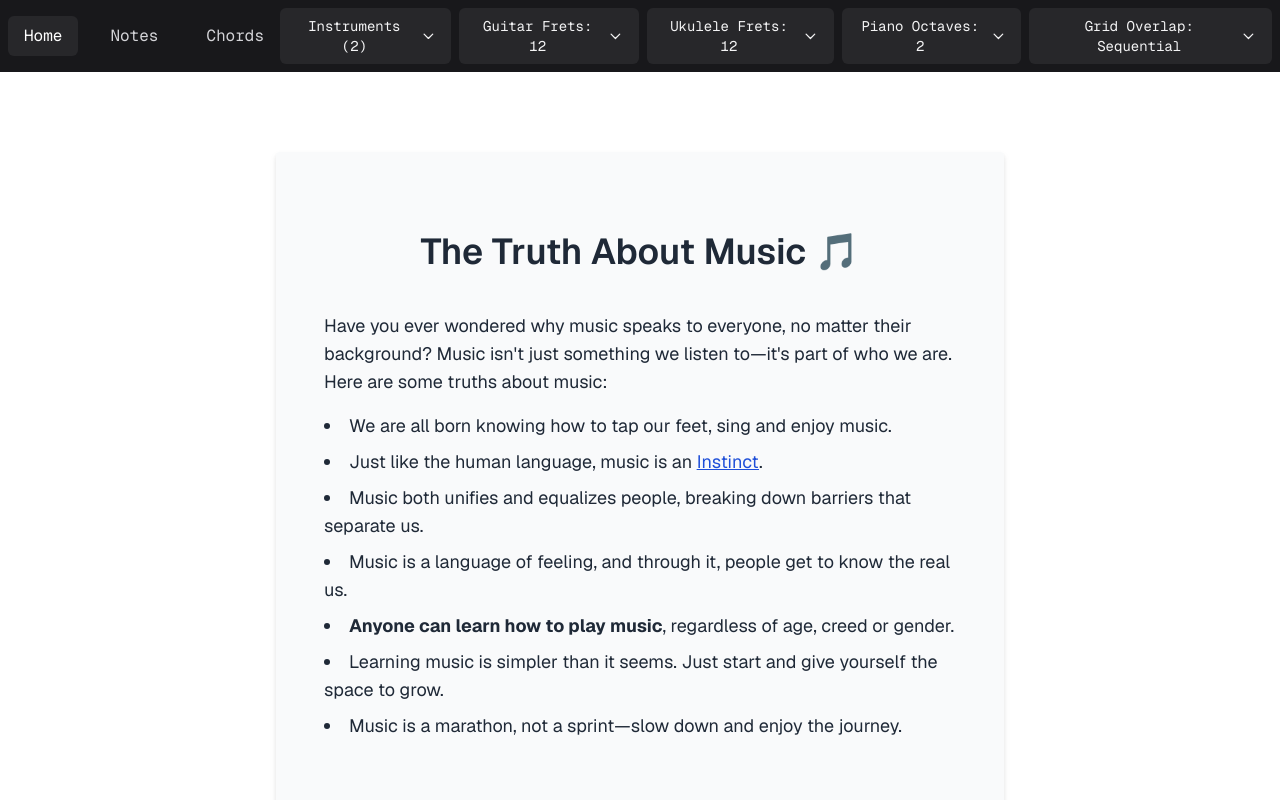
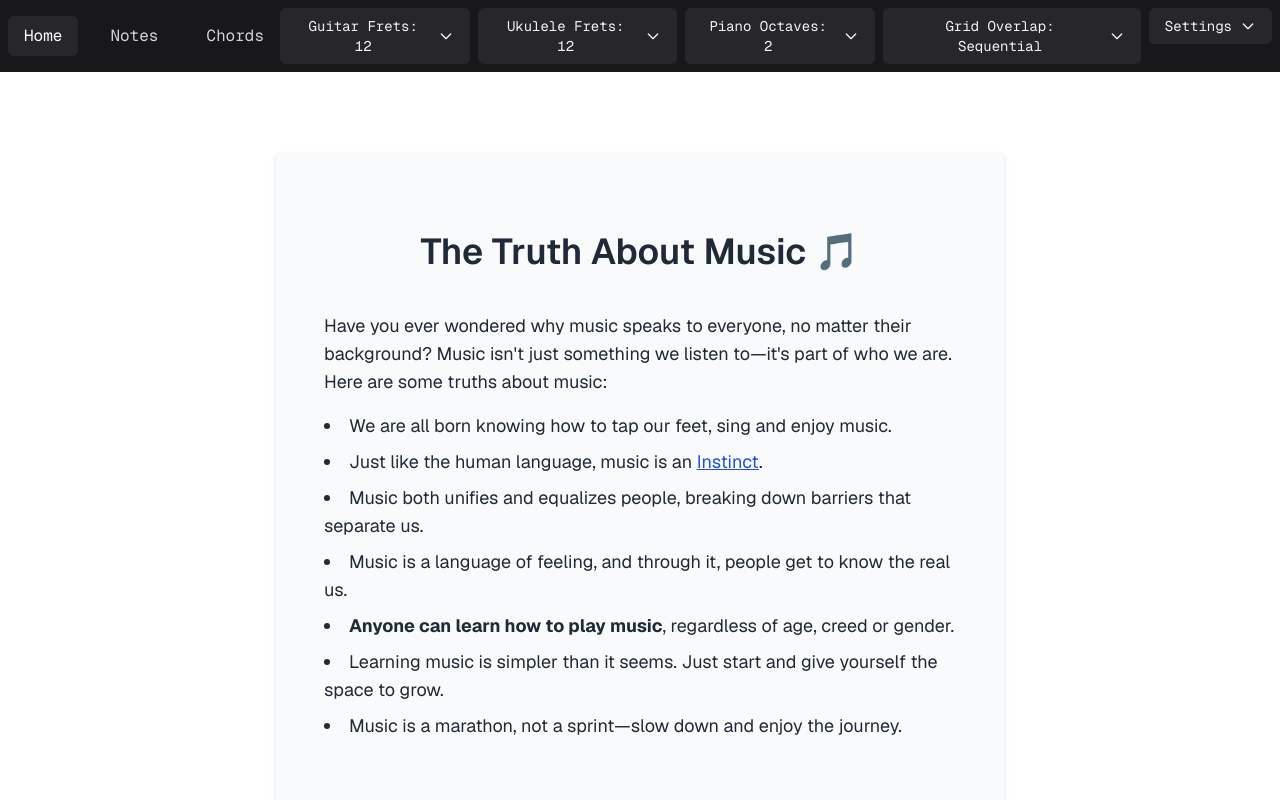
Before and after one commit to leouofa/gridbeat, a Next.js app: page / in a window 1280 px wide. Shown: the top 800 px of the page. Built offline with nearby package versions, Linux system fonts and the light colour scheme.

Commit message:
refactoring menu

```diff
--- a/components/Menu.tsx
+++ b/components/Menu.tsx
@@ -75,7 +75,7 @@ const DropdownOption = ({
 }) => (
   <button
     onClick={onClick}
-    className={`w-full text-left px-4 py-2 text-sm ${
+    className={`w-full text-left px-4 py-2 text-sm font-sans ${
       isSelected
         ? "bg-zinc-700 text-white"
         : "text-zinc-300 hover:bg-zinc-700 hover:text-white"
@@ -109,19 +109,19 @@ export function Menu() {
   });
 
   const toggleDropdown = (dropdown: string) => {
-    // Special handling for instruments dropdown
-    if (dropdown === "instruments") {
-      // If instruments is open and user clicks it again, close it
-      if (openDropdown === "instruments") {
+    // Special handling for settings dropdown
+    if (dropdown === "settings") {
+      // If settings is open and user clicks it again, close it
+      if (openDropdown === "settings") {
         setOpenDropdown(null);
       }
-      // If another dropdown is open, close it and open instruments
+      // If another dropdown is open, close it and open settings
       else if (openDropdown !== null) {
-        setOpenDropdown("instruments");
+        setOpenDropdown("settings");
       }
-      // If no dropdown is open, open instruments
+      // If no dropdown is open, open settings
       else {
-        setOpenDropdown("instruments");
+        setOpenDropdown("settings");
       }
     }
     // For all other dropdowns
@@ -173,55 +173,6 @@ export function Menu() {
 
   const renderDropdowns = () => (
     <div ref={menuRef} className="flex gap-2">
-      {/* Instruments Dropdown */}
-      <div className="relative">
-        <DropdownButton
-          label={`Instruments (${preferences.visibleInstruments.length})`}
-          isOpen={openDropdown === "instruments"}
-          onClick={() => toggleDropdown("instruments")}
-        />
-        {openDropdown === "instruments" && (
-          <DropdownContainer>
-            <div className="border-t border-zinc-700 mt-1" />
-            <div className="px-4 py-2 text-md text-zinc-400">Instruments</div>
-            <div className="border-t border-zinc-700 mb-1" />
-            {CONSTANTS.INSTRUMENTS.map((instrument) => (
-              <DropdownOption
-                key={instrument}
-                isSelected={preferences.visibleInstruments.includes(instrument)}
-                onClick={() => handleInstrumentToggle(instrument)}
-              >
-                <div className="flex items-center gap-2">
-                  <input
-                    type="checkbox"
-                    checked={preferences.visibleInstruments.includes(
-                      instrument,
-                    )}
-                    onChange={() => {}}
-                    className="h-4 w-4"
-                  />
-                  {getInstrumentLabel(instrument)}
-                </div>
-              </DropdownOption>
-            ))}
-            <div className="border-t border-zinc-700 mt-1" />
-            <div className="px-4 py-2 text-md text-zinc-400">Sound Type</div>
-            <div className="border-t border-zinc-700 mb-1" />
-            {CONSTANTS.SYNTH_TYPES.map(({ value, label }) => (
-              <DropdownOption
-                key={value}
-                isSelected={preferences.synthType === value}
-                onClick={() =>
-                  updatePreference("synthType", value as SynthType)
-                }
-              >
-                {label}
-              </DropdownOption>
-            ))}
-          </DropdownContainer>
-        )}
-      </div>
-
       {/* Guitar Frets Dropdown */}
       <div className="relative">
         <DropdownButton
@@ -309,6 +260,58 @@ export function Menu() {
           </DropdownContainer>
         )}
       </div>
+
+      {/* Settings Dropdown */}
+      <div className="relative">
+        <DropdownButton
+          label={`Settings`}
+          isOpen={openDropdown === "settings"}
+          onClick={() => toggleDropdown("settings")}
+        />
+        {openDropdown === "settings" && (
+          <DropdownContainer>
+            <div className="px-4 py-2 text-md text-zinc-400 font-mono font-semibold">
+              Instruments
+            </div>
+            <div className="border-t border-1 border-zinc-500" />
+            {CONSTANTS.INSTRUMENTS.map((instrument) => (
+              <DropdownOption
+                key={instrument}
+                isSelected={preferences.visibleInstruments.includes(instrument)}
+                onClick={() => handleInstrumentToggle(instrument)}
+              >
+                <div className="flex items-center gap-2">
+                  <input
+                    type="checkbox"
+                    checked={preferences.visibleInstruments.includes(
+                      instrument,
+                    )}
+                    onChange={() => {}}
+                    className="h-4 w-4"
+                  />
+                  {getInstrumentLabel(instrument)}
+                </div>
+              </DropdownOption>
+            ))}
+            {/* <div className="border-t border-1 border-zinc-500 mb-4" /> */}
+            <div className="px-4 py-2 text-md text-zinc-400 font-mono font-semibold mt-2">
+              Sound Type
+            </div>
+            <div className="border-t border-1 border-zinc-500" />
+            {CONSTANTS.SYNTH_TYPES.map(({ value, label }) => (
+              <DropdownOption
+                key={value}
+                isSelected={preferences.synthType === value}
+                onClick={() =>
+                  updatePreference("synthType", value as SynthType)
+                }
+              >
+                {label}
+              </DropdownOption>
+            ))}
+          </DropdownContainer>
+        )}
+      </div>
     </div>
   );
 
```
